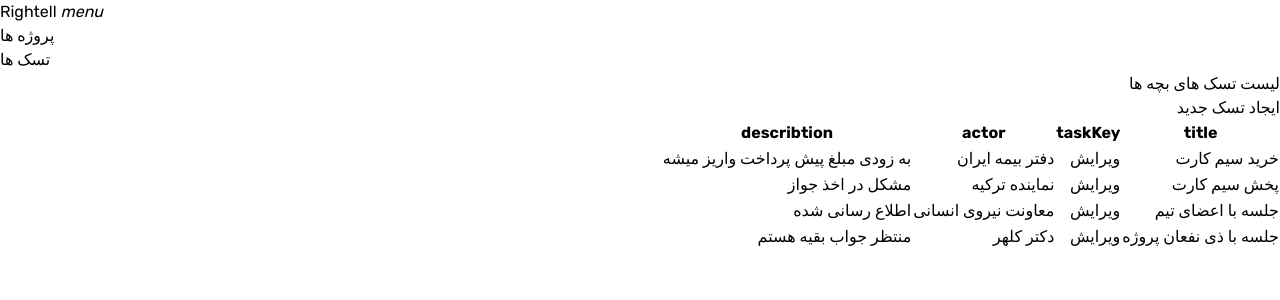
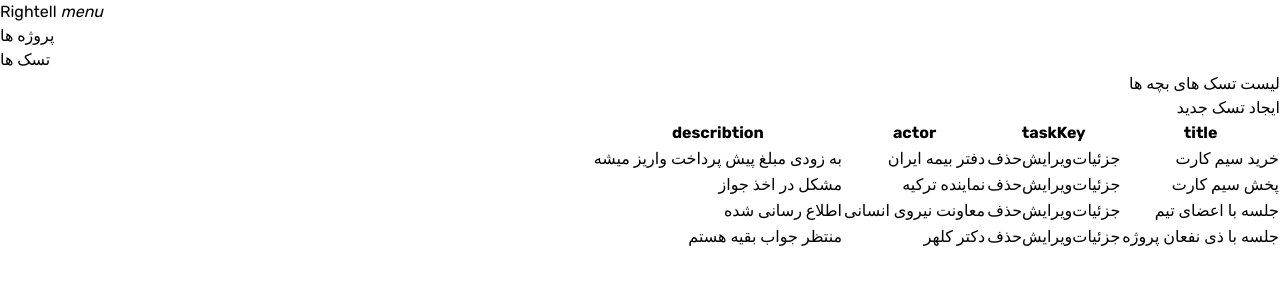
Before and after one commit to izadnia/tasksWithAngular, an Angular app: page /tasks in a window 1280 px wide. Shown: the top 300 px of the page. Built offline with nearby package versions, Linux system fonts and the light colour scheme.

Commit message:
ui update

```diff
--- a/src/app/modules/tasks/components/lists-handlers/lists-handlers.component.html
+++ b/src/app/modules/tasks/components/lists-handlers/lists-handlers.component.html
@@ -24,18 +24,33 @@
           </ng-container>
           <ng-template #defaultCell>
             <ng-container *ngIf="key == 'taskKey'; else elseTemplate2">
-
+              <div>
                 <button
-                class="m-2 p-2 text-cyan-700 border border-cyan-700 rounded-md hover:bg-cyan-700 hover:text-white"
+                  class="mx-1 p-2 text-emerald-600 border border-emerald-600 rounded-md hover:bg-emerald-600 hover:text-white"
+                  [routerLink]="['/tasks/', item.taskKey]"
+                  routerLinkActive="router-link-active"
+                >
+                  جزئیات
+                </button>
+                <button
+                  class="mx-1 p-2 text-cyan-700 border border-cyan-700 rounded-md hover:bg-cyan-700 hover:text-white"
                   [routerLink]="['/tasks/edit/', item.taskKey]"
                   routerLinkActive="router-link-active"
                 >
                   ویرایش
                 </button>
+                <button
+                  class="mx-1 p-2 text-red-700 border border-red-700 rounded-md hover:bg-red-700 hover:text-white"
+                  routerLinkActive="router-link-active"
+                  (click)="deleteProject(item[key])"
+                >
+                  حذف
+                </button>
+              </div>
             </ng-container>
             <ng-template #elseTemplate2>
               <div
-                class=" cursor-pointer"
+                class="cursor-pointer"
                 [routerLink]="['/tasks/', item.taskKey]"
               >
                 {{ item[key] }}
--- a/src/app/modules/tasks/components/lists-handlers/lists-handlers.component.ts
+++ b/src/app/modules/tasks/components/lists-handlers/lists-handlers.component.ts
@@ -22,4 +22,9 @@ export class ListsHandlersComponent {
     }
     return new Date(date);
   }
+  deleteProject(data: string) {
+    let i = this.incomeList.filter((m) => m.taskKey == data)[0].title;
+    console.log(i);
+    return alert('پروژه ی ' + i + ' از لیست پروژها حذف گردید ');
+  }
 }
```
Lines whose indentation alone changed are shown as unchanged.
